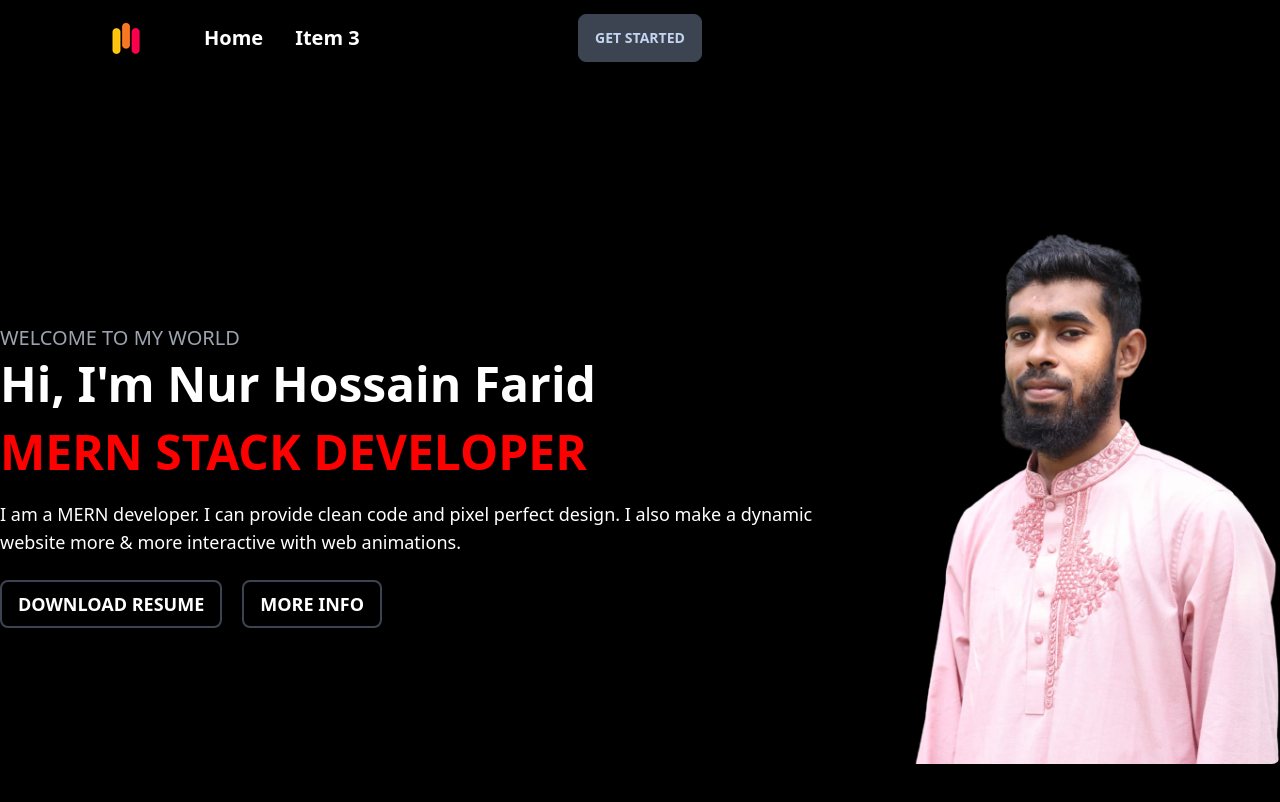
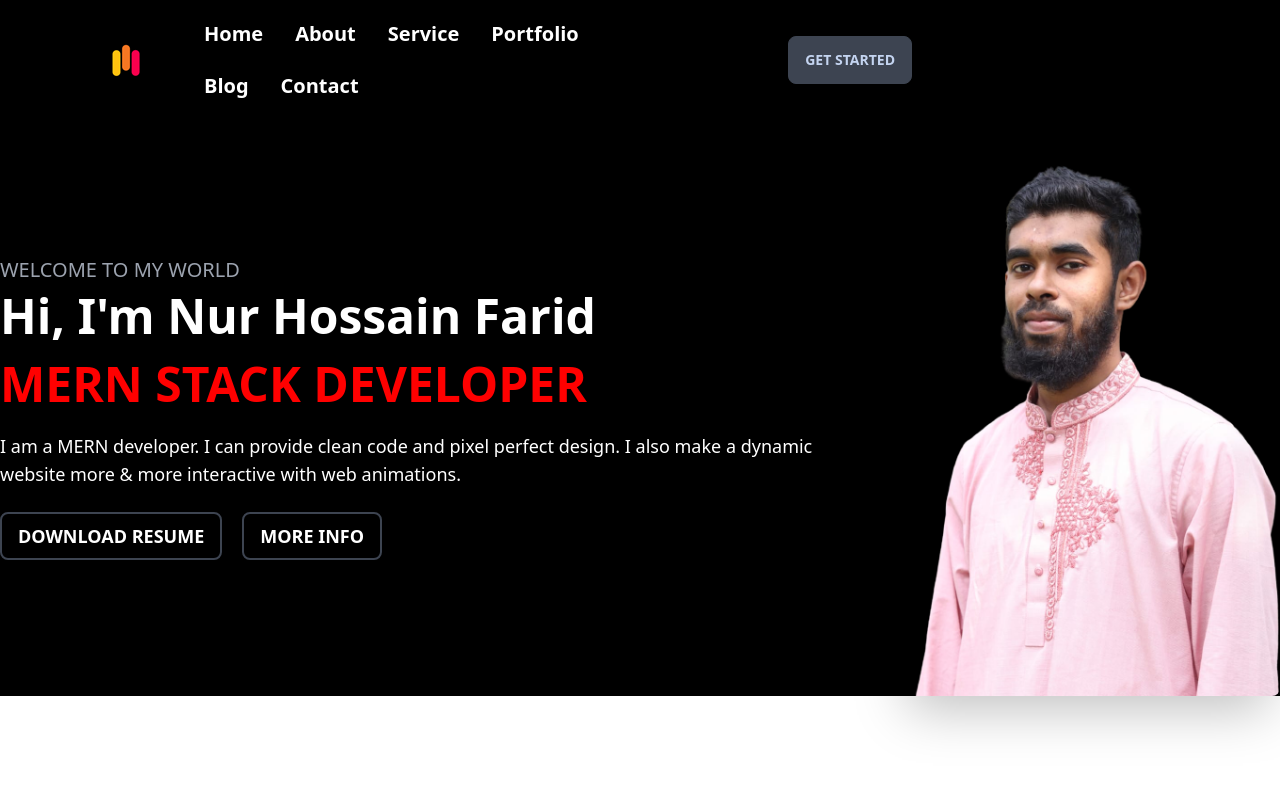
Before and after one commit to nurhossainfarid/my-portfolio-client-side, a React (Create React App) app: page / in a window 1280 px wide. Shown: the top 802 px of the page. Built offline with nearby package versions, Linux system fonts and the light colour scheme.

Commit message:
firebase deploy is done

```diff
--- a/package.json
+++ b/package.json
@@ -7,6 +7,7 @@
     "@testing-library/react": "^13.3.0",
     "@testing-library/user-event": "^13.5.0",
     "daisyui": "^2.15.2",
+    "firebase": "^9.8.2",
     "react": "^18.1.0",
     "react-dom": "^18.1.0",
     "react-router-dom": "^6.3.0",
--- /dev/null
+++ b/src/Firebase.init.js
@@ -0,0 +1,22 @@
+// Import the functions you need from the SDKs you need
+import { initializeApp } from "firebase/app";
+import { getAuth } from "firebase/auth";
+// TODO: Add SDKs for Firebase products that you want to use
+// https://firebase.google.com/docs/web/setup#available-libraries
+
+// Your web app's Firebase configuration
+const firebaseConfig = {
+  apiKey: "AIzaSyCMiOFEipOtUshnGwEHzdd_XBGMo1Vdb7U",
+  authDomain: "my-portfolio-1516.firebaseapp.com",
+  projectId: "my-portfolio-1516",
+  storageBucket: "my-portfolio-1516.appspot.com",
+  messagingSenderId: "711916084946",
+  appId: "1:711916084946:web:b99e2e9cad6605f61b570b"
+};
+
+// Initialize Firebase
+const app = initializeApp(firebaseConfig);
+
+const auth = getAuth(app);
+
+export default auth;
--- /dev/null
+++ b/src/Pages/Header/Header.css
@@ -0,0 +1,3 @@
+.logo {
+    max-width: none;
+}
--- a/src/Pages/Header/Header.js
+++ b/src/Pages/Header/Header.js
@@ -1,18 +1,23 @@
 import React from 'react';
 import { Link } from 'react-router-dom';
-import Logo from '../../images/logo-symbol-dark.png'
+import Logo from '../../images/logo-symbol-dark.png';
+import './Header.css'
 
 const Header = () => {
     return (
         <div className="navbar bg-black px-24">
             <div className="navbar-start hidden lg:flex">
-                <Link className="text-xl text-white font-bold" to="/home"><img src={Logo} alt="" /></Link>
+                <Link className="text-xl text-white font-bold" to="/home"><img className="logo" src={Logo} alt="" /></Link>
                 <ul className="menu menu-horizontal p-0 ml-8">
-                <li><a className="text-xl text-white font-bold" href="">Home</a></li>
-                <li><a className="text-xl text-white font-bold" href="">Item 3</a></li>
+                <li><Link className="text-xl text-white font-bold" to="/home">Home</Link></li>
+                <li><a className="text-xl text-white font-bold" href="">About</a></li>
+                <li><a className="text-xl text-white font-bold" href="">Service</a></li>
+                <li><a className="text-xl text-white font-bold" href="">Portfolio</a></li>
+                <li><a className="text-xl text-white font-bold" href="">Blog</a></li>
+                <li><a className="text-xl text-white font-bold" href="">Contact</a></li>
                 </ul>
             </div>
-            <div className="navbar-center">
+            <div className="navbar-end">
                 <a  href="" className="btn">Get started</a>
             </div>
             <div className="navbar-end">
--- a/src/Pages/Home/Banner/Banner.js
+++ b/src/Pages/Home/Banner/Banner.js
@@ -4,8 +4,8 @@ import MyPic from '../../../images/mypic.png'
 const Banner = () => {
     return (
         <div className="bg-black">
-            <div className="hero min-h-screen bg-black">
-                <div className="hero-content flex-col lg:flex-row-reverse p-0 gap-5">
+            <div className="hero bg-black">
+                <div className="hero-content flex-col lg:flex-row-reverse p-0 gap-5 h-full">
                     <img src={MyPic} className="max-w-sm rounded-lg shadow-2xl" />
                     <div>
                     <h1 className="text-xl text-gray-400 uppercase">Welcome to my world</h1>
```
Also changed, not shown: firebase.json (added), 2 other files (tests, documents, lock files or other folders).
